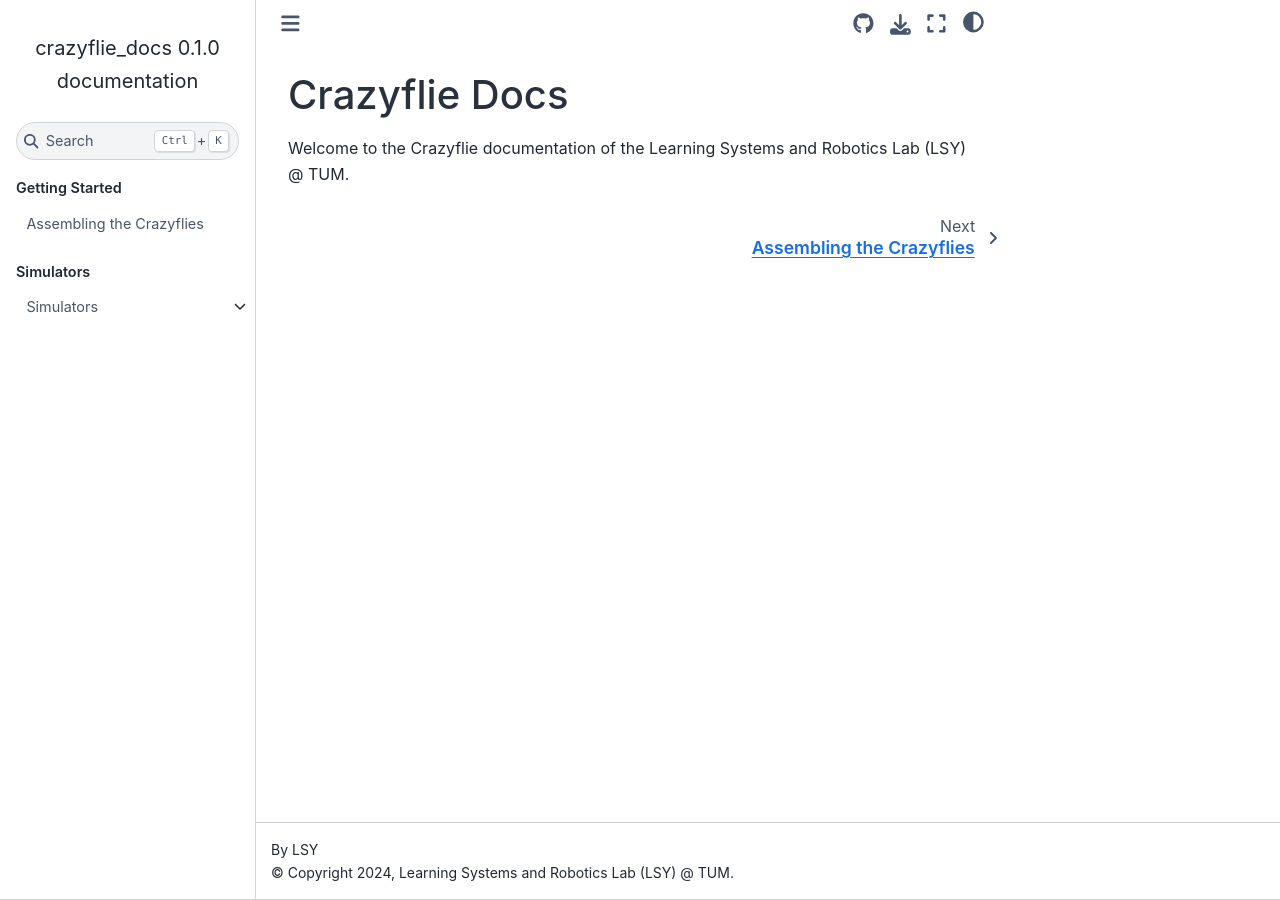
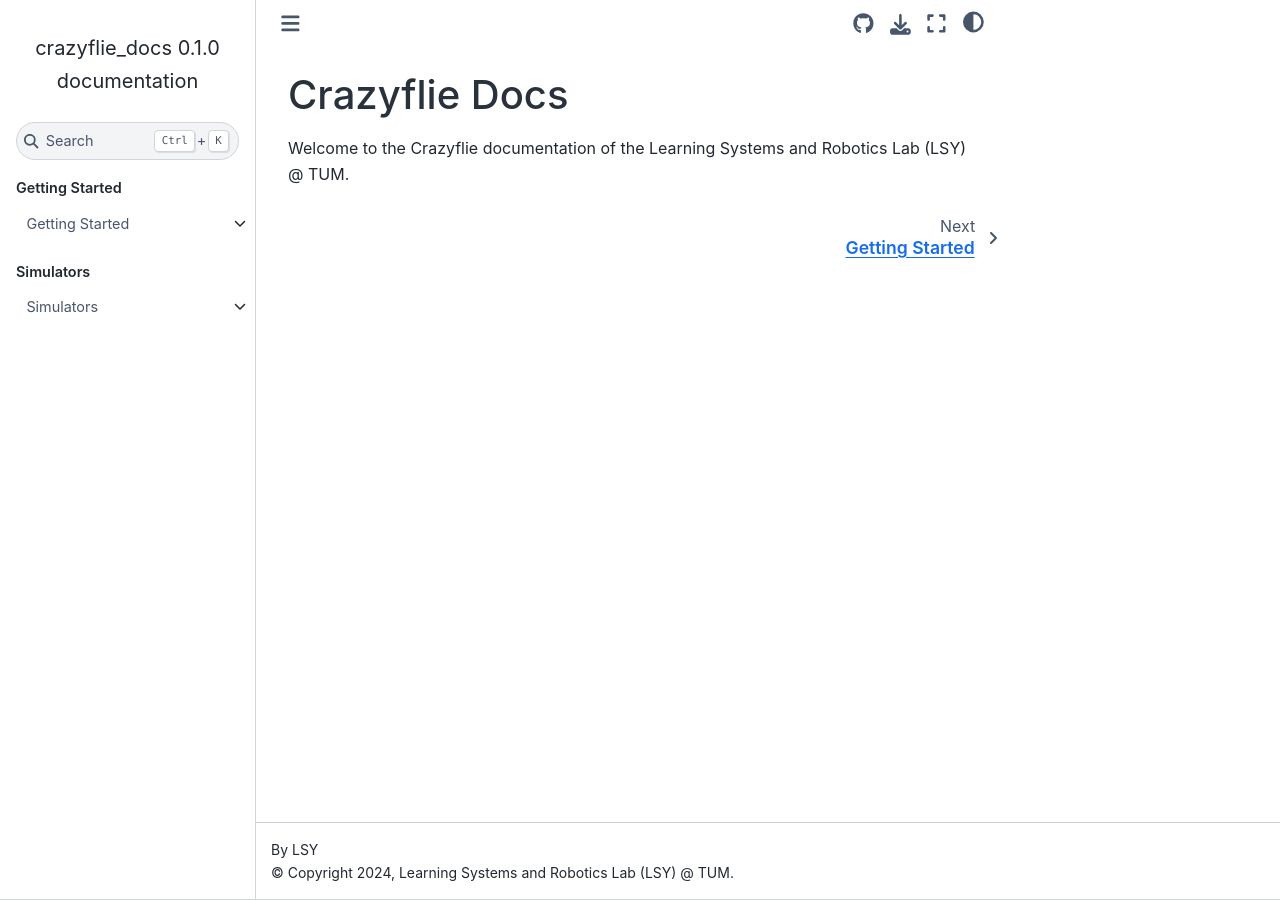
Before and after one commit to utiasDSL/crazyflie_docs, a Sphinx documentation site: the page built from docs/index.rst, in a window 1280 px wide. Built offline with Sphinx 7.4.7 and the Sphinx Book theme 1.1.4, drawn with Linux system fonts in a browser that asks for light colours.

Commit message:
general guide

```diff
--- /dev/null
+++ b/docs/getting_started/assembling_crazyflie.rst
@@ -0,0 +1,3 @@
+Assembling the Crazyflies
+=========================
+General reference for assembling a Crazyflie: https://www.bitcraze.io/getting-started-with-the-crazyflie-2-0/
--- /dev/null
+++ b/docs/getting_started/index.rst
@@ -0,0 +1,11 @@
+Getting Started
+===============
+
+.. toctree::
+    :hidden:
+    :maxdepth: 1
+    :caption: Getting Started
+
+    assembling_crazyflie
+    indicators_crazyflie
+    indicators_crazyradio
--- a/docs/index.rst
+++ b/docs/index.rst
@@ -8,7 +8,7 @@
    :maxdepth: 1
    :caption: Getting Started
 
-   getting_started/general_guide
+   getting_started/index
 
 .. toctree::
    :hidden:
```
Also changed, not shown: docs/getting_started/indicators_crazyflie.rst (renamed from docs/getting_started/general_guide.rst, +0 -18 lines), docs/getting_started/indicators_crazyradio.rst (added, +7 -0 lines), 1 other file.
